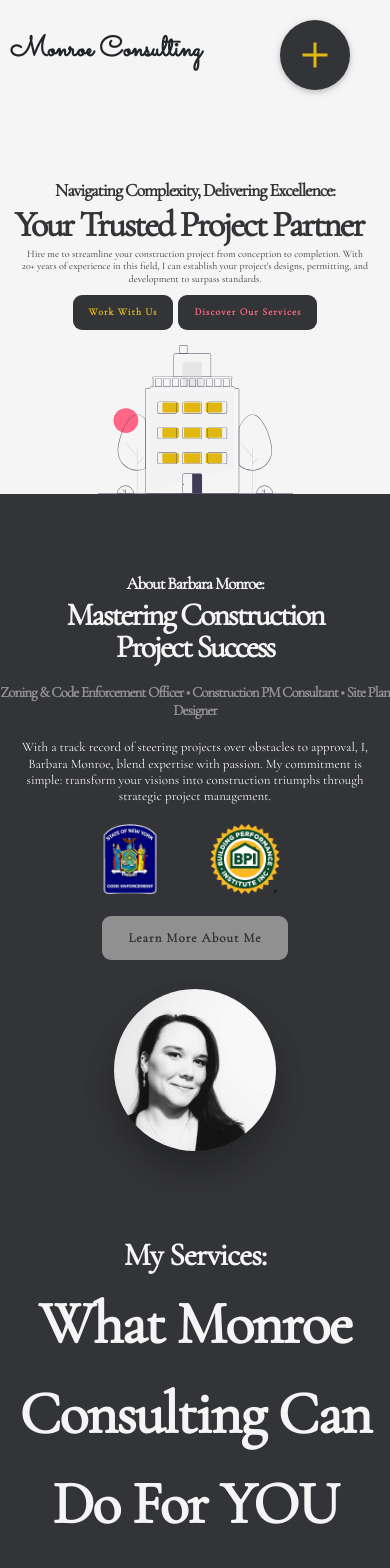
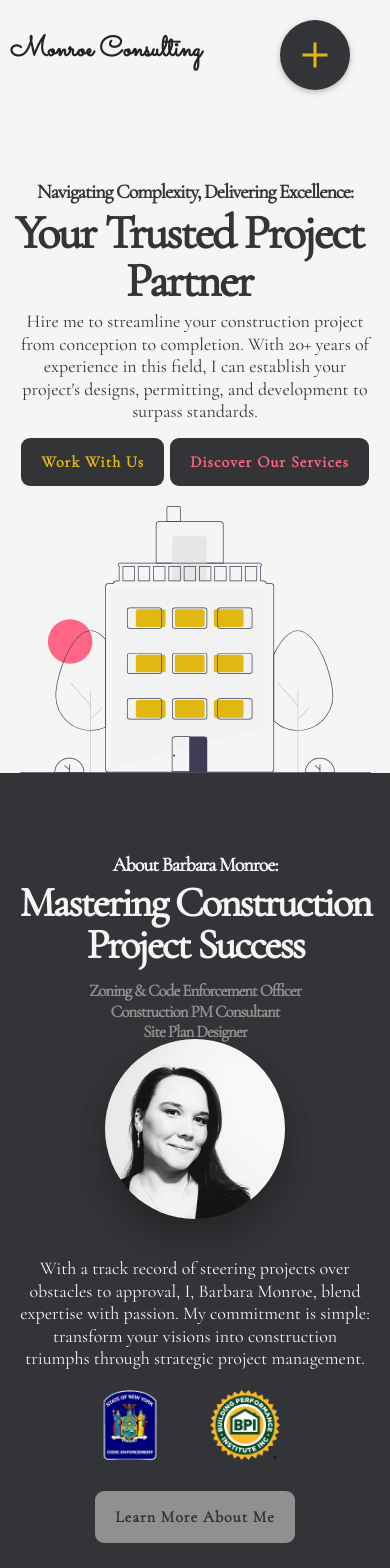
Before and after one commit to Caleb-Rogers/bmonroe-consulting, a Next.js app: page / in a window 390 px wide. Shown: the top 1568 px of the page. Built offline with nearby package versions, Linux system fonts and the light colour scheme.

Commit message:
Hero & About Section iPhone 14 Responsiveness
Going to match this style for the other common mobile sizes

```diff
--- a/src/components/AboutSection/AboutSection.css
+++ b/src/components/AboutSection/AboutSection.css
@@ -141,14 +141,12 @@ body {
 
 .about-sec-img-box {
   max-width: 100%;
+  transform: translate(-18%, 8%);
 }
 
 .about-sec-img {
   width: 65%;
   height: auto;
-  border-radius: 50%;
-  margin-top: 2rem;
-  margin-bottom: 2rem;
   border-radius: 50%;
   box-shadow: 0 16px 30px 0 rgba(0, 0, 0, 0.16),
     0 22px 35px 0 rgba(0, 0, 0, 0.12);
@@ -156,93 +154,103 @@ body {
 
 /* RESPONSIVENESS */
 
-@media only screen and (max-width: 1675px) {
+@media only screen and (max-width: 1622px) {
   .about-sec-container {
-    padding-left: 14rem;
+    padding-left: 12rem;
+  }
+  .about-sec-sub-heading {
+    font-size: 3rem;
+  }
+  .about-sec-heading {
+    font-size: 7.8rem;
+  }
+  .about-sec-titles {
+    font-size: 2.5rem;
+  }
+  .about-sec-description {
+    font-size: 2.4rem;
+    margin: 0.5rem 14rem 0 0;
+  }
+  .about-sec-img-box {
+    transform: translate(-4%, 4%);
+  }
+  .about-sec-img {
+    width: 70%;
+  }
+}
+
+@media only screen and (max-width: 1494px) {
+  .about-sec-container {
+    padding-left: 10rem;
   }
   .about-sec-sub-heading {
     font-size: 2.8rem;
   }
   .about-sec-heading {
-    font-size: 7.4rem;
+    font-size: 7.2rem;
   }
   .about-sec-titles {
     font-size: 2.4rem;
   }
   .about-sec-description {
     font-size: 2.2rem;
-    margin-right: 24rem;
+    margin: 0.5rem 12rem 0 0;
+  }
+  .about-sec-img-box {
+    transform: translate(-2%, 5%);
+  }
+  .about-sec-img {
+    width: 75%;
   }
 }
 
-@media only screen and (max-width: 1622px) {
+@media only screen and (max-width: 1305px) {
   .about-sec-container {
-    padding-left: 12rem;
+    padding-left: 8rem;
   }
   .about-sec-sub-heading {
     font-size: 2.6rem;
   }
   .about-sec-heading {
-    font-size: 7rem;
+    font-size: 6.6rem;
   }
   .about-sec-titles {
     font-size: 2.2rem;
   }
   .about-sec-description {
     font-size: 2rem;
-    margin-right: 12rem;
+    margin: 0.5rem 10rem 0 0;
+  }
+  .about-sec-img-box {
+    transform: translate(2%, 6%);
   }
   .about-sec-img {
     width: 80%;
   }
 }
 
-@media only screen and (max-width: 1442px) {
+@media only screen and (max-width: 1142px) {
   .about-sec-container {
-    padding-left: 10rem;
+    padding-left: 6rem;
   }
   .about-sec-sub-heading {
     font-size: 2.4rem;
   }
   .about-sec-heading {
-    font-size: 5.8rem;
+    font-size: 6rem;
   }
   .about-sec-titles {
     font-size: 2rem;
   }
   .about-sec-description {
-    font-size: 2rem;
-    margin-right: 12rem;
+    font-size: 1.8rem;
+    margin: 0.5rem 8rem 0 0;
   }
-}
-
-@media only screen and (max-width: 1202px) {
-  .about-sec-container {
-    padding-left: 8rem;
+  .about-sec-img-box {
+    transform: translate(8%, 2%);
   }
-  .about-sec-heading {
-    font-size: 5.4rem;
-  }
-  .about-sec-description {
-    font-size: 1.9rem;
-  }
-}
-
-@media only screen and (max-width: 1062px) {
-  .about-sec-container {
-    padding-left: 6rem;
-  }
-  .about-sec-sub-heading {
-    font-size: 2.2rem;
-  }
-  .about-sec-heading {
-    font-size: 5rem;
-  }
-  .about-sec-titles {
-    font-size: 1.8rem;
-  }
-  .about-sec-description {
-    font-size: 1.8rem;
+  .about-sec-img {
+    width: 75%;
   }
 }
 
@@ -262,6 +270,14 @@ body {
     align-items: center;
     margin: 0;
     padding: 0;
+  }
+  .about-sec-titles span {
+    display: flex;
+    flex-direction: column;
+    line-height: 0.6;
+  }
+  .dot {
+    visibility: collapse;
   }
   .about-sec-description {
     margin: 0;
@@ -288,6 +304,7 @@ body {
     text-align: center;
     margin: 4rem 0 0;
     padding: 0 0 8rem;
+    transform: translate(0, 0);
   }
   .about-sec-img {
     width: 60%;
@@ -379,6 +396,40 @@ body {
   }
 }
 
+/* iPhone 14 */
+@media only screen and (max-width: 390px) {
+  .about-sec-sub-heading {
+    font-size: 2rem;
+  }
+  .about-sec-heading {
+    font-size: 4.2rem;
+  }
+  .about-sec-titles {
+    font-size: 1.7rem;
+  }
+  .about-sec-description {
+    font-size: 1.8rem;
+    transform: translateY(200px);
+  }
+  .about-sec-btn,
+  .about-sec-btn-primary {
+    transform: translateY(210px);
+  }
+  .about-sec-btn .about-sec-btn-primary {
+    font-size: 1.6rem;
+    padding: 1.6rem 2rem;
+  }
+  .about-sec-img-box {
+    transform: translateY(-320px);
+  }
+  .about-sec-img {
+    width: 50%;
+  }
+  .about-sec-icons {
+    transform: translateY(200px);
+  }
+}
+
 @media only screen and (max-width: 372px) {
   .about-sec-sub-heading {
     font-size: 1.6rem;
--- a/src/components/AboutSection/AboutSection.js
+++ b/src/components/AboutSection/AboutSection.js
@@ -10,7 +10,7 @@ export default function AboutSection() {
         <div className="about-sec-text">
           <h2 className="about-sec-sub-heading">About Barbara Monroe:</h2>
           <h1 className="about-sec-heading">Mastering Construction<br></br>Project Success</h1>
-          <h3 className="about-sec-titles">Zoning & Code Enforcement Officer • Construction PM Consultant • Site Plan Designer</h3>
+          <h3 className="about-sec-titles"><span>Zoning & Code Enforcement Officer</span><span className="dot">•</span><span>Construction PM Consultant</span><span className="dot">•</span><span>Site Plan Designer</span></h3>
           <p className="about-sec-description">
             With a track record of steering projects over obstacles to approval,
             I, Barbara Monroe, blend expertise with passion. My commitment is simple:
--- a/src/components/Hero/Hero.css
+++ b/src/components/Hero/Hero.css
@@ -456,6 +456,34 @@ body {
   }
 }
 
+/* iPhone 14 */
+@media only screen and (max-width: 390px) {
+  .hero-sub-heading {
+    font-size: 2rem;
+  }
+  .hero-heading {
+    font-size: 4.8rem;
+  }
+  .hero-description {
+    font-size: 1.8rem;
+    padding: 0 2rem 1.5rem;
+  }
+  .hero-btns {
+    gap: 6px;
+  }
+  .hero-btn:link,
+  .hero-btn:visited {
+    font-size: 1.6rem;
+    padding: 1.2rem 2rem;
+  }
+  .hero-img-box {
+    margin: 2rem 0 0;
+  }
+  .hero-img {
+    width: 90%;
+  }
+}
+
 @media only screen and (max-width: 372px) {
   .hero-sub-heading {
     font-size: 1.6rem;
```
